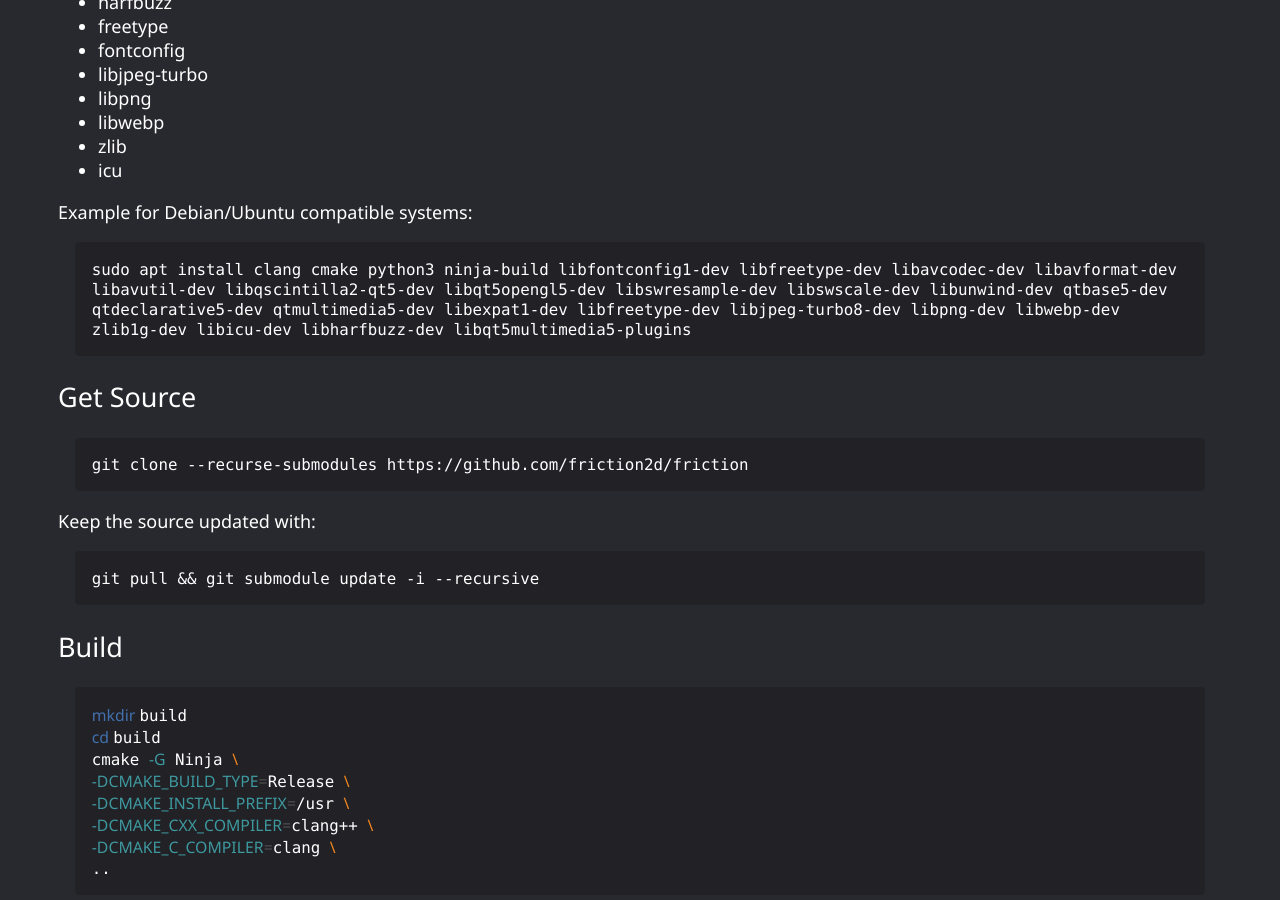
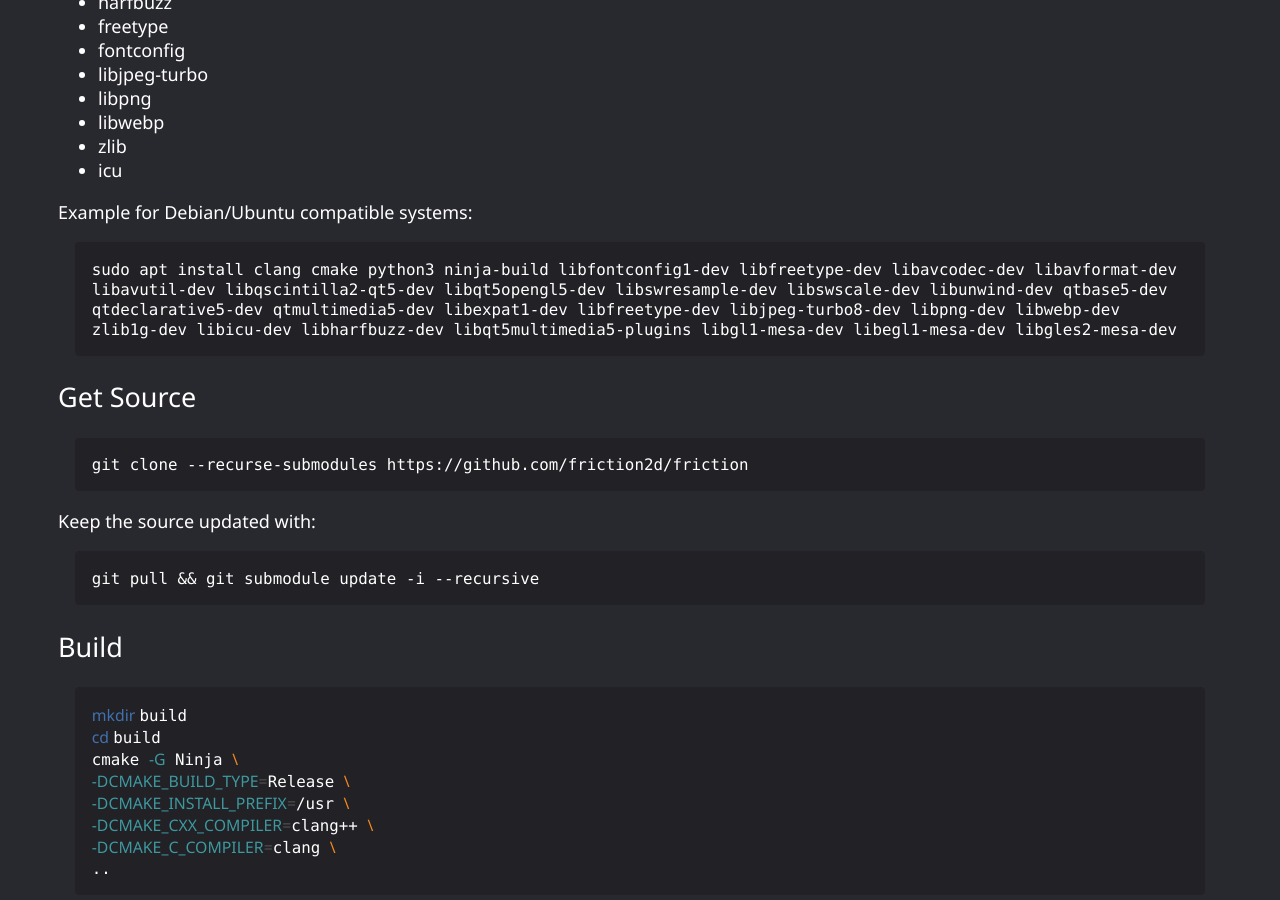
Before and after one commit to friction2d/friction2d.github.io, a Jekyll site: the page built from documentation/source-linux.md, in a window 1280 px wide and 900 px high, scrolled down 857 px. Built offline with Jekyll 4.4.1, drawn with Linux system fonts in a browser that asks for light colours.

Commit message:
Update source-linux.md

````diff
--- a/documentation/source-linux.md
+++ b/documentation/source-linux.md
@@ -43,7 +43,7 @@ Generic instructions for building Friction on a Linux system.
 Example for Debian/Ubuntu compatible systems:
 
 ```
-sudo apt install clang cmake python3 ninja-build libfontconfig1-dev libfreetype-dev libavcodec-dev libavformat-dev libavutil-dev libqscintilla2-qt5-dev libqt5opengl5-dev libswresample-dev libswscale-dev libunwind-dev qtbase5-dev qtdeclarative5-dev qtmultimedia5-dev libexpat1-dev libfreetype-dev libjpeg-turbo8-dev libpng-dev libwebp-dev zlib1g-dev libicu-dev libharfbuzz-dev libqt5multimedia5-plugins
+sudo apt install clang cmake python3 ninja-build libfontconfig1-dev libfreetype-dev libavcodec-dev libavformat-dev libavutil-dev libqscintilla2-qt5-dev libqt5opengl5-dev libswresample-dev libswscale-dev libunwind-dev qtbase5-dev qtdeclarative5-dev qtmultimedia5-dev libexpat1-dev libfreetype-dev libjpeg-turbo8-dev libpng-dev libwebp-dev zlib1g-dev libicu-dev libharfbuzz-dev libqt5multimedia5-plugins libgl1-mesa-dev libegl1-mesa-dev libgles2-mesa-dev
 ```
 
 ## Get Source
````
